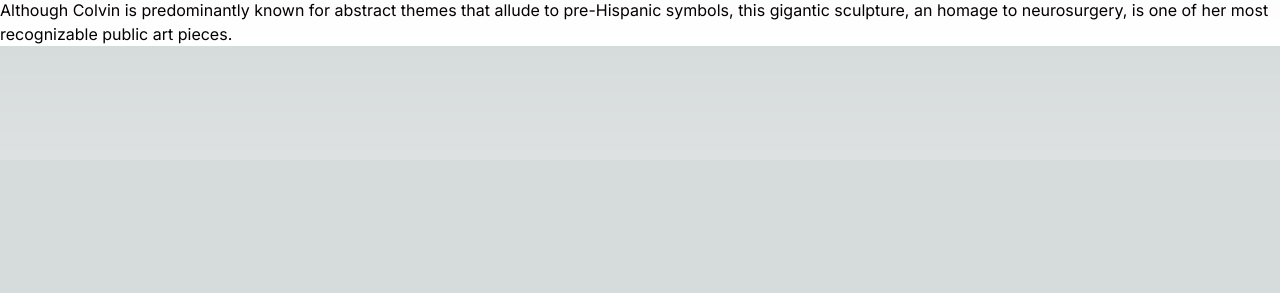
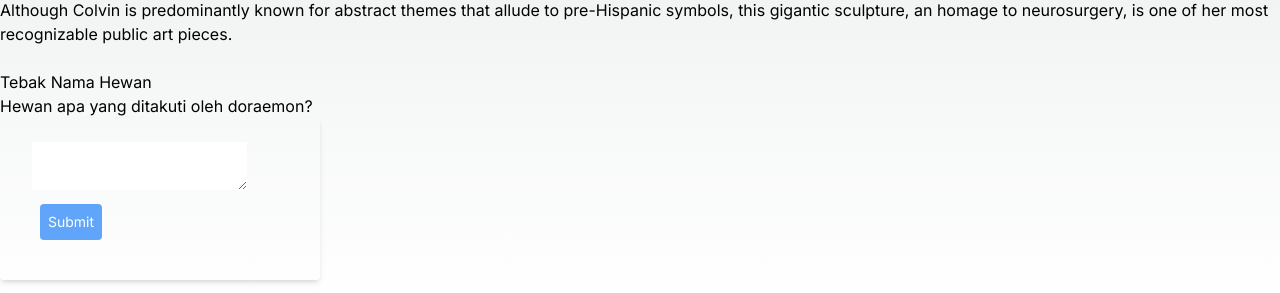
Before and after one commit to AlfanMarcel/04-event-dan-state, a Next.js app: page / in a window 1280 px wide. Shown: the part 640-933 px from the top of the page. Before the commit the page ends 800 px from the top, so only its background shows below. Built offline with nearby package versions, Linux system fonts and the light colour scheme.

Commit message:
Praktikum 5

```diff
--- a/src/app/page.tsx
+++ b/src/app/page.tsx
@@ -1,7 +1,7 @@
 "use client";
 import Tombol_1, {Tombol_2, Tombol_3} from '@/components/button';
 import Gallery from "@/components/gallery";
-
+import Form from "@/components/form";
 
 export default function Home() {
   return (
@@ -19,6 +19,8 @@
       </div>
       <br></br>
       <Gallery />
+      <br></br>
+      <Form />
     </>
   );
 }
--- /dev/null
+++ b/src/components/form.tsx
@@ -0,0 +1,102 @@
+import { useState } from "react";
+
+export default function Form() {
+    const [jawaban, setJawaban] = useState('');
+    const [error, setError] = useState(null);
+    const [status, setStatus] = useState('typing');
+
+    if (status === 'success') {
+        return <h1>yay... jawaban Benar!</h1>
+    }
+
+    async function handleSubmit(e: {preventDefault: () => void;}) {
+        e.preventDefault();
+        setStatus('submitting');
+        try{
+            await submitForm(jawaban);
+            setStatus('success');
+        } catch (err){
+            setStatus('typing');
+            setError(err);
+        }
+    }
+
+    function handleTextareaChange(e) {
+        setJawaban(e.target.value);
+    }
+
+    return(
+        <>
+            <div className="w-full max-w-xs">
+                <h2>Tebak Nama Hewan</h2>
+                <p>Hewan apa yang ditakuti oleh doraemon?</p>
+                <form
+                className="shadow-md rounded px-8 pt-6 pb-8 mb-4 text-black border-gray-400"
+                onSubmit={handleSubmit}>
+                <textarea
+                    value={jawaban}
+                    onChange={handleTextareaChange}
+                    disabled={status === 'submitting'}
+                />
+                <br />
+                <button
+                    className="bg-blue-400 p-2 m-2 rounded text-sm text-white"
+                    disabled={jawaban.length === 0 || status === 'submitting'}>
+                    Submit
+                </button>
+                {error !==null && <p className="Error text-red-500 text-sm">{error.message}</p>}
+                </form>
+            </div>
+        </>
+    );
+}
+
+function submitForm(jawaban) {
+    return new Promise<void>((resolve, reject) => {
+        setTimeout(() =>{
+            let shouldError = jawaban.toLowerCase() !== 'tikus'
+            if (shouldError){
+                reject(new Error('Tebakan yang bagus tapi jawban salah. Silahkan coba lagi!'));
+            }else{
+                resolve();
+            }
+        }, 500);
+    });
+}
+
+export function Form_2() {
+    const [firstName, setFirstName] = useState('');
+    const [lastName, setLastName] = useState('');
+
+    const fullName = firstName + ' ' + lastName;
+
+    function handleFirstNameChange(e) {
+        setFirstName(e.target.value)
+    }
+
+    function handleLastNameChange(e) {
+        setLastName(e.target.value)
+    }
+
+    return (
+        <>
+        <h2>Silakan isi nama lengkap</h2>
+        <label className="block w-full m-2">
+            Nama depan:
+            <input className="text-sm text-black ml-2 rounded"
+                value={firstName}
+                onChange={handleFirstNameChange}
+                />
+        </label>
+
+        <label className="block w-full m-2">
+            Nama belakang:
+            <input className="text-sm text-black ml-2 rounded"
+                value={lastName}
+                onChange={handleLastNameChange}
+                />
+        </label>
+        <p>Nama lengkap adalah : <b className="text-blue-600">{fullName}</b></p>
+        </>
+    )
+}
```
